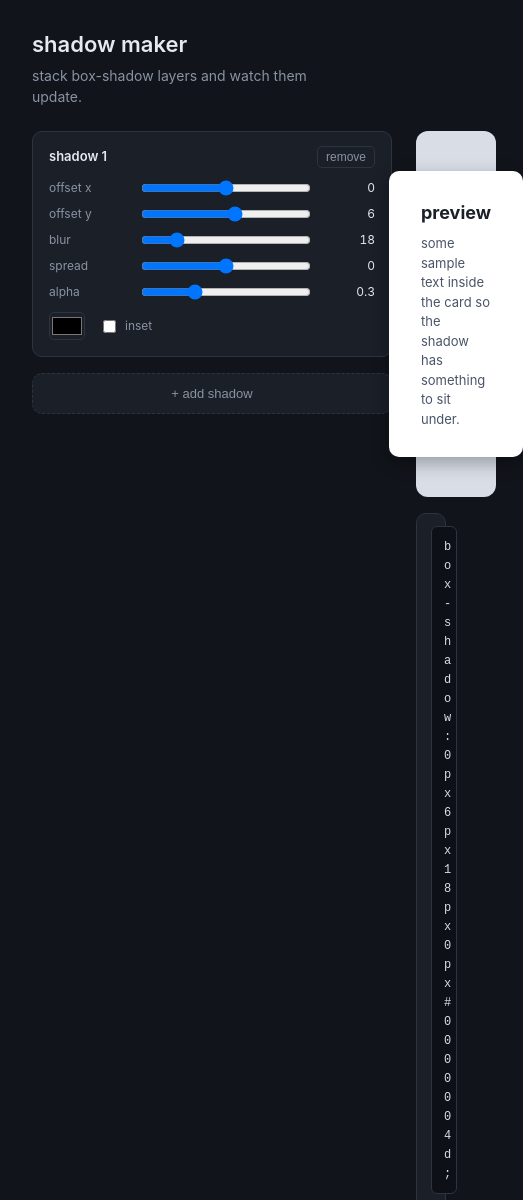
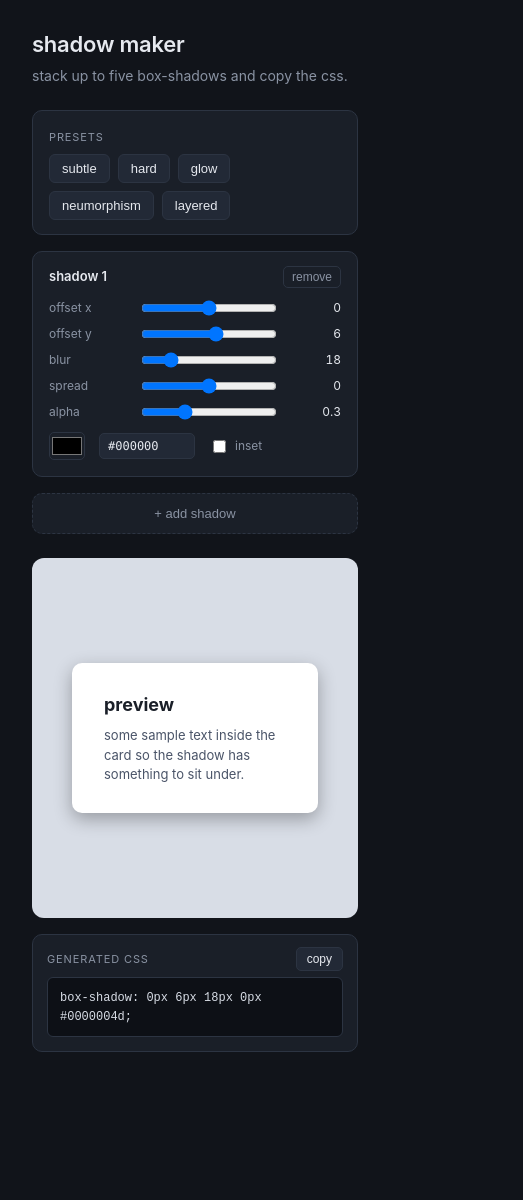
Before and after one commit to secanakbulut/shadow-maker, a plain HTML site: page index.html in a window 390 px wide. Shown: the top 1200 px of the page, 523 px wide, since content can reach past the window. After the commit the page ends 1092 px from the top, so only its background shows below. Drawn offline with Linux system fonts and the light colour scheme.

Commit message:
add presets, hex input with alpha, and a copy button

```diff
--- a/app.js
+++ b/app.js
@@ -1,5 +1,31 @@
-// shadow-maker, multi layer
+// shadow-maker
+// up to 5 layers, each composes to a single box-shadow string
+
 const MAX_LAYERS = 5;
+
+const presets = {
+  subtle: [
+    { x: 0, y: 1, blur: 2, spread: 0, color: '#00000022', inset: false },
+    { x: 0, y: 2, blur: 6, spread: 0, color: '#00000018', inset: false },
+  ],
+  hard: [
+    { x: 6, y: 6, blur: 0, spread: 0, color: '#000000', inset: false },
+  ],
+  glow: [
+    { x: 0, y: 0, blur: 18, spread: 2, color: '#7aa2ffaa', inset: false },
+    { x: 0, y: 0, blur: 36, spread: 6, color: '#7aa2ff44', inset: false },
+  ],
+  neumorphism: [
+    { x: 8, y: 8, blur: 16, spread: 0, color: '#b8bcc4', inset: false },
+    { x: -8, y: -8, blur: 16, spread: 0, color: '#ffffff', inset: false },
+  ],
+  layered: [
+    { x: 0, y: 1, blur: 2, spread: 0, color: '#0000001f', inset: false },
+    { x: 0, y: 2, blur: 4, spread: 0, color: '#0000001a', inset: false },
+    { x: 0, y: 4, blur: 8, spread: 0, color: '#00000014', inset: false },
+    { x: 0, y: 8, blur: 16, spread: 0, color: '#0000000f', inset: false },
+  ],
+};
 
 let layers = [];
 
@@ -7,11 +33,12 @@ const layersEl = document.getElementById('layers');
 const addBtn = document.getElementById('addBtn');
 const previewEl = document.getElementById('preview');
 const cssOut = document.getElementById('cssOut').querySelector('code');
+const copyBtn = document.getElementById('copyBtn');
 
 function uid() { return Math.random().toString(36).slice(2, 8); }
 
-function newLayer() {
-  return {
+function newLayer(seed) {
+  return Object.assign({
     id: uid(),
     x: 0,
     y: 4,
@@ -20,23 +47,29 @@ function newLayer() {
     color: '#000000',
     alpha: 0.25,
     inset: false,
-  };
+  }, seed || {});
 }
 
+// turn a hex like #aabbcc or #aabbccdd into something we can use directly.
+// if the hex already includes alpha we keep it, otherwise we tack on alpha from the slider.
 function hexWithAlpha(hex, alpha) {
+  const h = hex.replace('#', '');
+  if (h.length === 8) return '#' + h; // already has alpha
   const a = Math.round(Math.max(0, Math.min(1, alpha)) * 255)
     .toString(16).padStart(2, '0');
-  return hex + a;
+  return '#' + h + a;
 }
 
-function shadowString(l) {
+function shadowString(layer) {
   const parts = [];
-  if (l.inset) parts.push('inset');
-  parts.push(l.x + 'px');
-  parts.push(l.y + 'px');
-  parts.push(l.blur + 'px');
-  parts.push(l.spread + 'px');
-  parts.push(hexWithAlpha(l.color, l.alpha));
+  if (layer.inset) parts.push('inset');
+  parts.push(layer.x + 'px');
+  parts.push(layer.y + 'px');
+  parts.push(layer.blur + 'px');
+  parts.push(layer.spread + 'px');
+  // if user pasted a color with explicit alpha, trust it. otherwise apply the slider.
+  const c = (layer.color && layer.color.length === 9) ? layer.color : hexWithAlpha(layer.color, layer.alpha);
+  parts.push(c);
   return parts.join(' ');
 }
 
@@ -47,7 +80,9 @@ function compose() {
 
 function render() {
   layersEl.innerHTML = '';
-  layers.forEach((l, idx) => layersEl.appendChild(layerCard(l, idx)));
+  layers.forEach((l, idx) => {
+    layersEl.appendChild(layerCard(l, idx));
+  });
   addBtn.disabled = layers.length >= MAX_LAYERS;
 
   const value = compose();
@@ -80,8 +115,21 @@ function layerCard(l, idx) {
 
   const colorInput = document.createElement('input');
   colorInput.type = 'color';
-  colorInput.value = l.color;
-  colorInput.oninput = (e) => { l.color = e.target.value; render(); };
+  // strip alpha for the native picker, it doesn't support it
+  colorInput.value = (l.color || '#000000').slice(0, 7);
+  colorInput.oninput = (e) => { l.color = e.target.value; hexBox.value = l.color; render(); };
+
+  const hexBox = document.createElement('input');
+  hexBox.className = 'hex';
+  hexBox.value = l.color;
+  hexBox.oninput = (e) => {
+    const v = e.target.value.trim();
+    if (/^#([0-9a-f]{6}|[0-9a-f]{8})$/i.test(v)) {
+      l.color = v;
+      colorInput.value = v.slice(0, 7);
+      render();
+    }
+  };
 
   const insetWrap = document.createElement('label');
   insetWrap.className = 'inset';
@@ -93,6 +141,7 @@ function layerCard(l, idx) {
   insetWrap.appendChild(document.createTextNode('inset'));
 
   bottom.appendChild(colorInput);
+  bottom.appendChild(hexBox);
   bottom.appendChild(insetWrap);
   wrap.appendChild(bottom);
 
@@ -127,6 +176,33 @@ addBtn.onclick = () => {
   render();
 };
 
-layers.push(newLayer());
-layers[0].y = 6; layers[0].blur = 18; layers[0].alpha = 0.3;
+document.getElementById('presetRow').addEventListener('click', (e) => {
+  const btn = e.target.closest('button[data-preset]');
+  if (!btn) return;
+  const name = btn.dataset.preset;
+  const seeds = presets[name];
+  if (!seeds) return;
+  // presets ship with explicit hex+alpha colors, so set alpha=1 and let the
+  // 8-digit hex carry the transparency.
+  layers = seeds.slice(0, MAX_LAYERS).map(s => newLayer(Object.assign({}, s, { alpha: 1 })));
+  render();
+});
+
+copyBtn.onclick = async () => {
+  const text = cssOut.textContent;
+  try {
+    await navigator.clipboard.writeText(text);
+    copyBtn.classList.add('ok');
+    copyBtn.textContent = 'copied';
+    setTimeout(() => {
+      copyBtn.classList.remove('ok');
+      copyBtn.textContent = 'copy';
+    }, 1200);
+  } catch (err) {
+    console.log('clipboard failed', err);
+  }
+};
+
+// start with one layer so the page isn't empty
+layers.push(newLayer({ y: 6, blur: 18, alpha: 0.3 }));
 render();
--- a/index.html
+++ b/index.html
@@ -9,12 +9,24 @@
 <body>
   <header class="topbar">
     <h1>shadow maker</h1>
-    <p class="sub">stack box-shadow layers and watch them update.</p>
+    <p class="sub">stack up to five box-shadows and copy the css.</p>
   </header>
 
   <main class="grid">
     <section class="left">
+      <div class="presets">
+        <span class="label">presets</span>
+        <div class="preset-row" id="presetRow">
+          <button data-preset="subtle">subtle</button>
+          <button data-preset="hard">hard</button>
+          <button data-preset="glow">glow</button>
+          <button data-preset="neumorphism">neumorphism</button>
+          <button data-preset="layered">layered</button>
+        </div>
+      </div>
+
       <div class="layers" id="layers"></div>
+
       <button class="add" id="addBtn">+ add shadow</button>
     </section>
 
@@ -27,6 +39,10 @@
       </div>
 
       <div class="output">
+        <div class="output-head">
+          <span class="label">generated css</span>
+          <button id="copyBtn" class="copy">copy</button>
+        </div>
         <pre id="cssOut"><code>box-shadow: none;</code></pre>
       </div>
     </section>
--- a/style.css
+++ b/style.css
@@ -22,15 +22,29 @@ html, body {
   line-height: 1.5;
 }
 
-.topbar { padding: 28px 32px 8px; }
-.topbar h1 { margin: 0; font-size: 22px; font-weight: 600; }
-.topbar .sub { margin: 4px 0 0; color: var(--muted); }
+.topbar {
+  padding: 28px 32px 8px;
+}
+.topbar h1 {
+  margin: 0;
+  font-size: 22px;
+  font-weight: 600;
+  letter-spacing: -0.01em;
+}
+.topbar .sub {
+  margin: 4px 0 0;
+  color: var(--muted);
+}
 
 .grid {
   display: grid;
   grid-template-columns: minmax(360px, 480px) 1fr;
   gap: 24px;
   padding: 16px 32px 40px;
+}
+
+@media (max-width: 900px) {
+  .grid { grid-template-columns: 1fr; }
 }
 
 .left, .right {
@@ -40,7 +54,44 @@ html, body {
   min-width: 0;
 }
 
-.layers { display: flex; flex-direction: column; gap: 12px; }
+.label {
+  font-size: 11px;
+  text-transform: uppercase;
+  letter-spacing: 0.08em;
+  color: var(--muted);
+}
+
+.presets {
+  background: var(--panel);
+  border: 1px solid var(--line);
+  border-radius: 10px;
+  padding: 14px 16px;
+}
+.preset-row {
+  display: flex;
+  flex-wrap: wrap;
+  gap: 8px;
+  margin-top: 8px;
+}
+.preset-row button {
+  background: var(--panel-2);
+  border: 1px solid var(--line);
+  color: var(--text);
+  padding: 6px 12px;
+  border-radius: 6px;
+  cursor: pointer;
+  font-size: 13px;
+}
+.preset-row button:hover {
+  border-color: var(--accent);
+  color: var(--accent);
+}
+
+.layers {
+  display: flex;
+  flex-direction: column;
+  gap: 12px;
+}
 
 .layer {
   background: var(--panel);
@@ -54,7 +105,11 @@ html, body {
   align-items: center;
   margin-bottom: 10px;
 }
-.layer-head h3 { margin: 0; font-size: 13px; font-weight: 600; }
+.layer-head h3 {
+  margin: 0;
+  font-size: 13px;
+  font-weight: 600;
+}
 .layer-head .remove {
   background: transparent;
   border: 1px solid var(--line);
@@ -64,7 +119,10 @@ html, body {
   cursor: pointer;
   font-size: 12px;
 }
-.layer-head .remove:hover { color: var(--danger); border-color: var(--danger); }
+.layer-head .remove:hover {
+  color: var(--danger);
+  border-color: var(--danger);
+}
 
 .row {
   display: grid;
@@ -73,12 +131,18 @@ html, body {
   gap: 10px;
   margin: 6px 0;
 }
-.row label { font-size: 12px; color: var(--muted); }
-.row input[type="range"] { width: 100%; }
+.row label {
+  font-size: 12px;
+  color: var(--muted);
+}
+.row input[type="range"] {
+  width: 100%;
+}
 .row .num {
   text-align: right;
   font-variant-numeric: tabular-nums;
   font-size: 12px;
+  color: var(--text);
 }
 
 .bottom {
@@ -95,6 +159,16 @@ html, body {
   border-radius: 5px;
   padding: 0;
   cursor: pointer;
+}
+.bottom .hex {
+  background: var(--panel-2);
+  border: 1px solid var(--line);
+  color: var(--text);
+  padding: 5px 8px;
+  border-radius: 5px;
+  width: 96px;
+  font-family: ui-monospace, SFMono-Regular, Menlo, monospace;
+  font-size: 12px;
 }
 .bottom .inset {
   display: flex;
@@ -134,9 +208,17 @@ html, body {
   border-radius: 10px;
   padding: 28px 32px;
   max-width: 360px;
+  text-align: left;
 }
-.card h2 { margin: 0 0 8px; font-size: 18px; }
-.card p { margin: 0; color: #4a5468; font-size: 13px; }
+.card h2 {
+  margin: 0 0 8px;
+  font-size: 18px;
+}
+.card p {
+  margin: 0;
+  color: #4a5468;
+  font-size: 13px;
+}
 
 .output {
   background: var(--panel);
@@ -144,6 +226,24 @@ html, body {
   border-radius: 10px;
   padding: 12px 14px 14px;
 }
+.output-head {
+  display: flex;
+  justify-content: space-between;
+  align-items: center;
+  margin-bottom: 6px;
+}
+.copy {
+  background: var(--panel-2);
+  border: 1px solid var(--line);
+  color: var(--text);
+  padding: 4px 10px;
+  border-radius: 5px;
+  cursor: pointer;
+  font-size: 12px;
+}
+.copy:hover { border-color: var(--accent); color: var(--accent); }
+.copy.ok { color: #6dd49e; border-color: #6dd49e; }
+
 pre {
   margin: 0;
   background: #0d1016;
```
Also changed, not shown: 1 other file.
